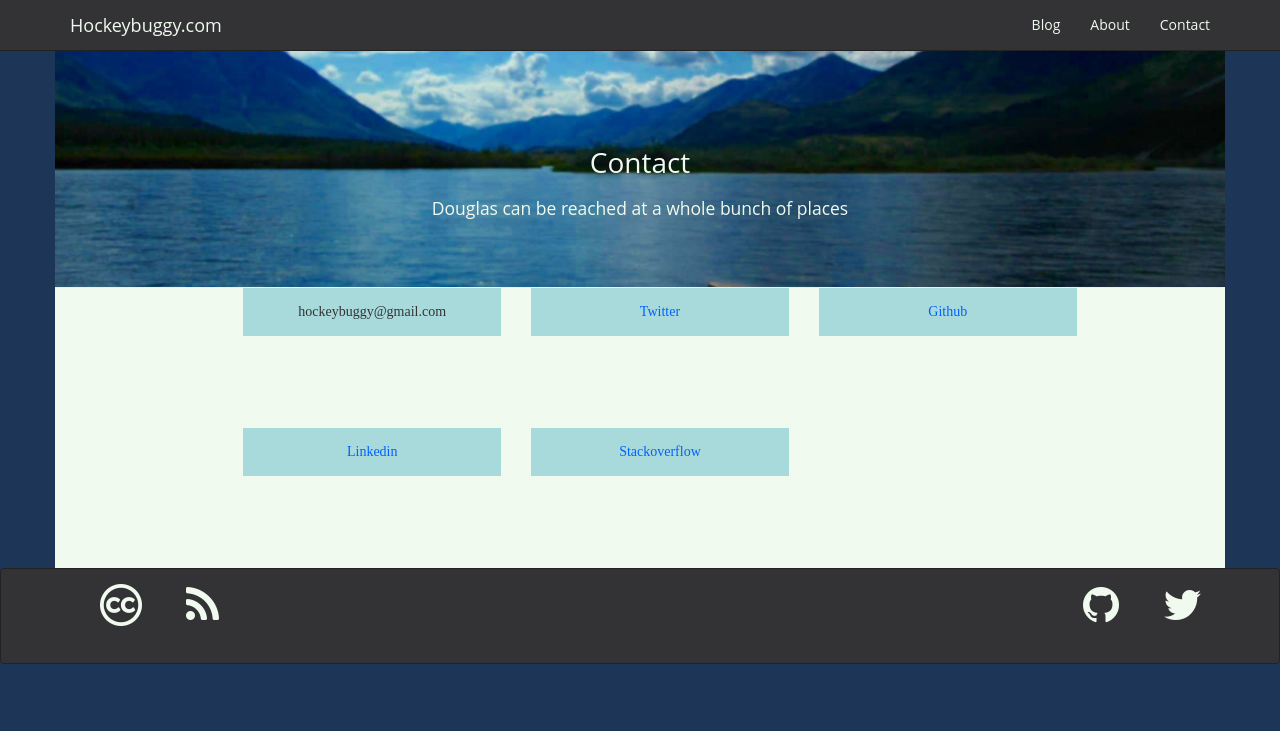
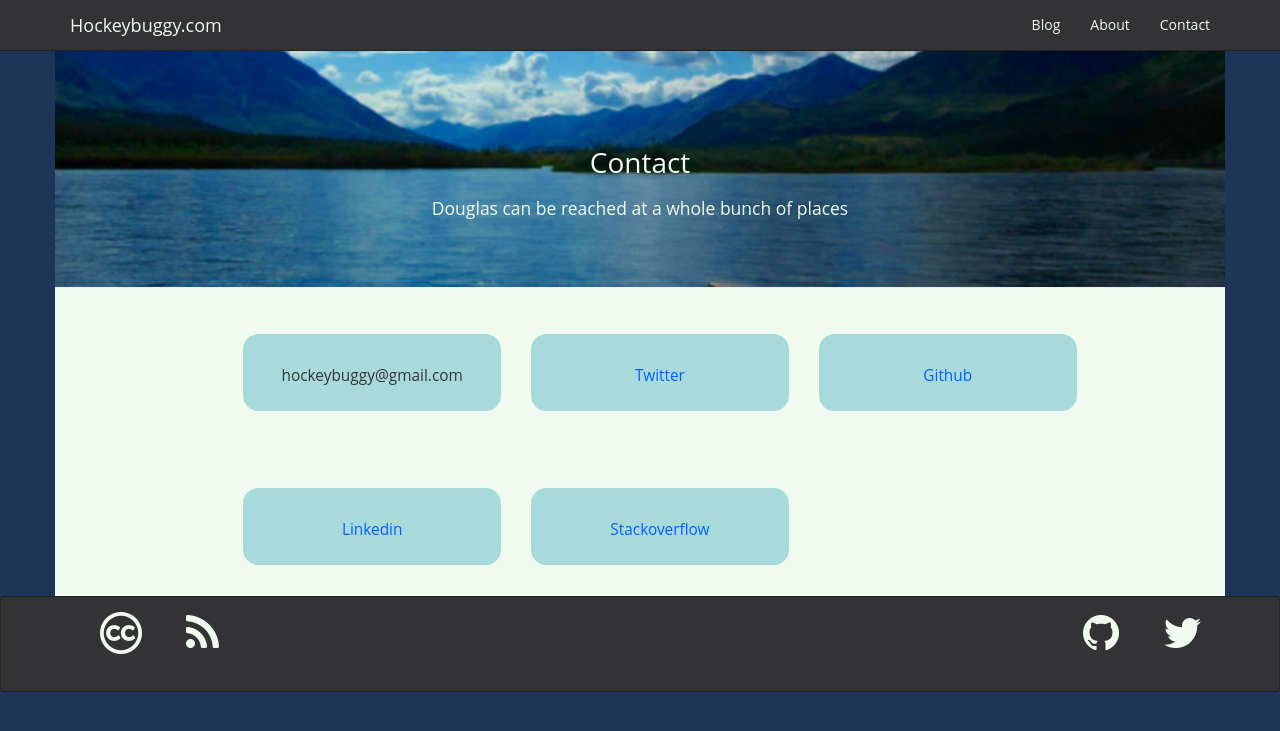
Before and after one commit to hockeybuggy/hockeybuggy.com, a Jekyll site: the page built from contact.md, in a window 1280 px wide. Shown: the top 731 px of the page. Built offline with Jekyll 4.4.1, drawn with Linux system fonts in a browser that asks for light colours.

Commit message:
Improve the appearance of my contact links.
Add a mixin file.

```diff
--- a/contact.md
+++ b/contact.md
@@ -8,7 +8,7 @@ subtitle: >
 <ul id="contacts-list">
   <li class="col-md-4">
     <div>
-      <span>hockeybuggy&#64;gmail.com</span>
+      hockeybuggy&#64;gmail.com
     </div>
   </li>
 
--- /dev/null
+++ b/static/_sass/mixins.scss
@@ -0,0 +1,7 @@
+
+@mixin rounded($radius: 0.5em) {
+  -webkit-border-radius: $radius;
+  -moz-border-radius: $radius;
+  -ms-border-radius: $radius;
+  border-radius: $radius;
+}
--- a/static/css/main.scss
+++ b/static/css/main.scss
@@ -3,6 +3,7 @@
 ---
 
 @import "variables";
+@import "mixins";
 @import "bootstrap-custom-nav";
 @import "solarized-dark";
 
@@ -134,15 +135,20 @@ kbd {  /* Stolen from SO: http://meta.superuser.com/q/4788 */
 /*
 /*****************************************************************************/
 
-#contacts-list li{
+#contacts-list li {
   list-style: none;
   height: 10em;
   text-align: center;
-}
+  font-family: $sans-font;
+  font-size: 1.1em;
 
-#contacts-list li div{
-  background-color: $colour_3;
-  padding: 1em;
+  div {
+    @include rounded(1em);
+    background-color: $colour_3;
+    height: 5em;
+    padding: 2em;
+    margin-top: 3em;
+  }
 }
 
 
```
